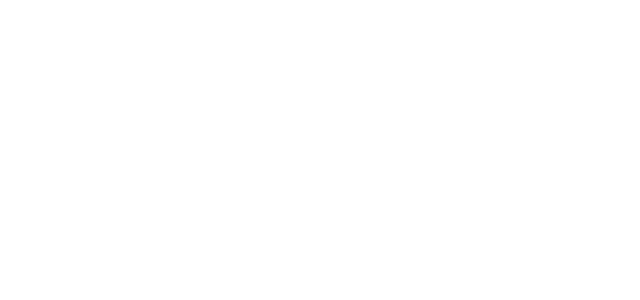
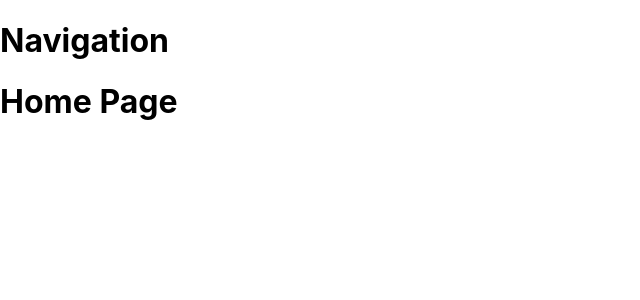
Before and after one commit to GiovanniCarboni/tw-test-two, a React (Create React App) app: page / in a window 1280 px wide. Shown: the top 300 px of the page, without its empty margins (0-640 px from the left). Built offline with nearby package versions, Linux system fonts and the light colour scheme.

Commit message:
Added routes

```diff
--- a/package.json
+++ b/package.json
@@ -8,6 +8,7 @@
     "@testing-library/user-event": "^13.5.0",
     "react": "^18.2.0",
     "react-dom": "^18.2.0",
+    "react-router-dom": "^6.11.1",
     "react-scripts": "5.0.1",
     "web-vitals": "^2.1.4"
   },
--- a/src/App.jsx
+++ b/src/App.jsx
@@ -1,5 +1,32 @@
+import { RouterProvider, createBrowserRouter } from "react-router-dom";
+import HomePage from "./pages/Home";
+import LoginPage from "./pages/Login";
+import SignupPage from "./pages/Signup";
+import StoresPage from "./pages/Stores";
+import ProductsPage from "./pages/Products";
+import ProductDetailsPage from "./pages/ProductDetails";
+import RootLayout from "./pages/Root";
+
+const router = createBrowserRouter([
+  {
+    path: "/",
+    element: <RootLayout />,
+    children: [
+      { index: true, element: <HomePage /> },
+      { path: "/login", element: <LoginPage /> },
+      { path: "/signup", element: <SignupPage /> },
+      { path: "/stores", element: <StoresPage /> },
+      { path: "/stores/:storeName", element: <ProductsPage /> },
+      {
+        path: "/stores/:storeName/:productId",
+        element: <ProductDetailsPage />,
+      },
+    ],
+  },
+]);
+
 function App() {
-  return <div className="App"></div>;
+  return <RouterProvider router={router} />;
 }
 
 export default App;
--- /dev/null
+++ b/src/pages/Home.jsx
@@ -0,0 +1,3 @@
+export default function HomePage() {
+  return <h1>Home Page</h1>;
+}
--- /dev/null
+++ b/src/pages/Login.jsx
@@ -0,0 +1,3 @@
+export default function LoginPage() {
+  return <h1>Login Page</h1>;
+}
--- /dev/null
+++ b/src/pages/ProductDetails.jsx
@@ -0,0 +1,3 @@
+export default function ProductDetailsPage() {
+  return <h1>Product Details Page</h1>;
+}
--- /dev/null
+++ b/src/pages/Products.jsx
@@ -0,0 +1,3 @@
+export default function ProductsPage() {
+  return <h1>Store Page</h1>;
+}
--- /dev/null
+++ b/src/pages/Root.jsx
@@ -0,0 +1,13 @@
+import React from "react";
+import { Outlet } from "react-router-dom";
+
+export default function RootLayout() {
+  return (
+    <>
+      <h1>Navigation</h1>
+      <main>
+        <Outlet />
+      </main>
+    </>
+  );
+}
--- /dev/null
+++ b/src/pages/Signup.jsx
@@ -0,0 +1,3 @@
+export default function SignupPage() {
+  return <h1>Signup Page</h1>;
+}
--- /dev/null
+++ b/src/pages/Stores.jsx
@@ -0,0 +1,3 @@
+export default function StoresPage() {
+  return <h1>Stores Page</h1>;
+}
```
Also changed, not shown: 1 other file (tests, documents, lock files or other folders).
